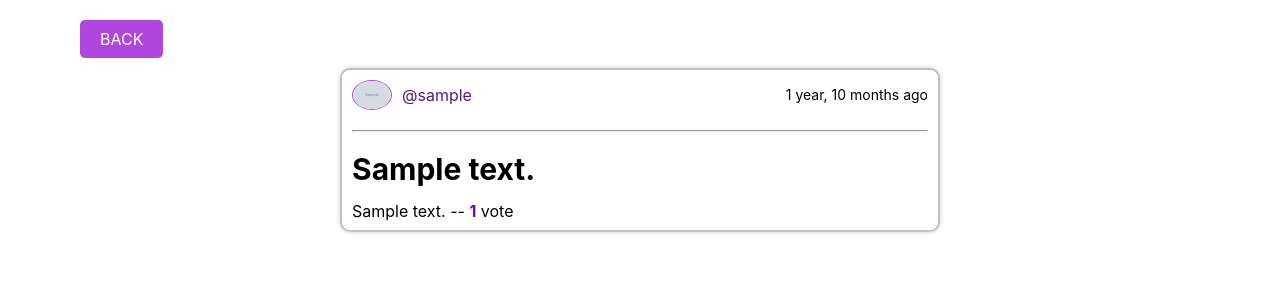
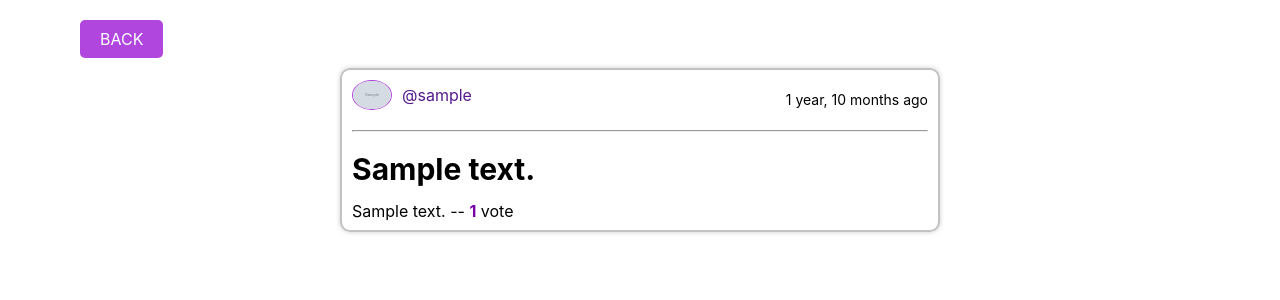
Before and after one commit to AKWanjohi/pollster, a Django app: page /poll/1 in a window 1280 px wide. Shown: the part 87-387 px from the top of the page. Run offline with Django 3.2, Linux system fonts and the light colour scheme; a user stored in the database is signed in; tables that the repository leaves empty hold one stand-in row (values such as "Sample post"); grey boxes marked "Sample" are stand-in pictures.

Commit message:
Fixed layout issue on a poll header.

```diff
--- a/static/css/style.css
+++ b/static/css/style.css
@@ -208,6 +208,10 @@ button[type="submit"]:hover {
   align-items: center;
 }
 
+.poll-header {
+  flex-wrap: wrap;
+}
+
 .homepage-content .poll hr,
 .profile .poll hr {
   margin: 1.5rem 0;
@@ -287,6 +291,7 @@ button[type="submit"]:hover {
 }
 
 .poll-header .poll-created-time {
+  padding-top: 1rem;
   font-size: 1.4rem;
 }
 
```
